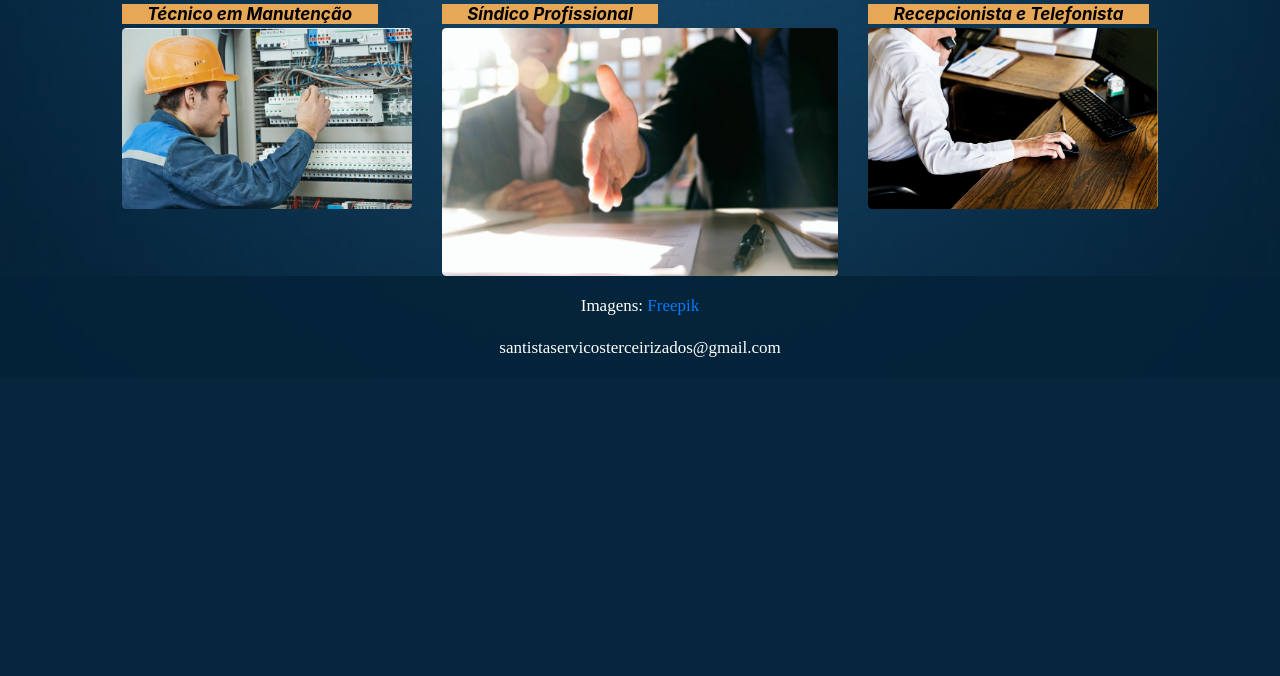
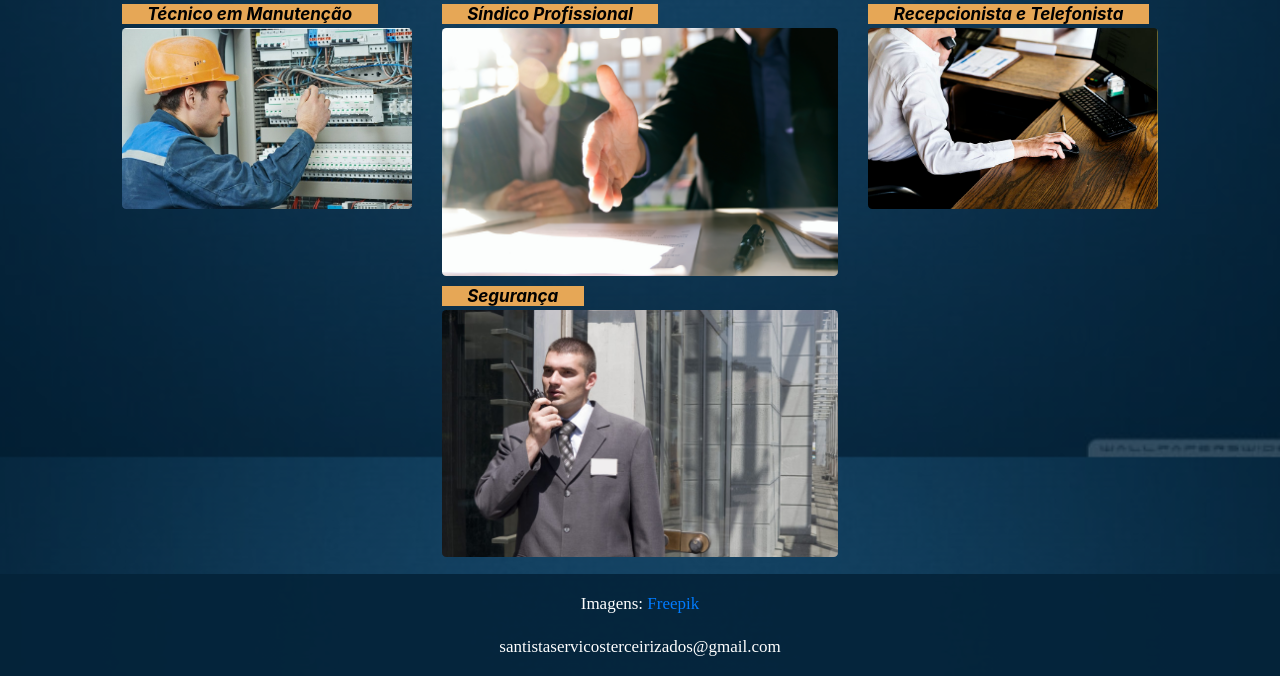
Before and after one commit to ApenasGuil/santistaservicos, a PHP site: page /servicos in a window 1280 px wide. Shown: the part 1943-2619 px from the top of the page. Before the commit the page ends 2300 px from the top, so only its background shows below. Run offline with PHP 8.4, Linux system fonts and the light colour scheme.

Commit message:
add seguranca

```diff
--- a/servicos.php
+++ b/servicos.php
@@ -216,6 +216,15 @@
             </div>
             <div class="offset-md-1"></div>
         </div>
+
+        <div class="row d-flex justify-content-around mb-3">
+            <div class="offset-md-4"></div>
+            <div class="col-md-4 mt-2 mt-sm-2">
+                <i class="card-text bgcar px-4">Segurança</i>
+                <img src="img/Seguranca8x5.png" class="img-fluid rounded" alt="">
+            </div>
+            <div class="offset-md-4"></div>
+        </div>
     </div>
     <footer class="rodape text-center text-white">
         <div class="text-center p-3">
```
Also changed, not shown: img/Seguranca8x5.png (added).
